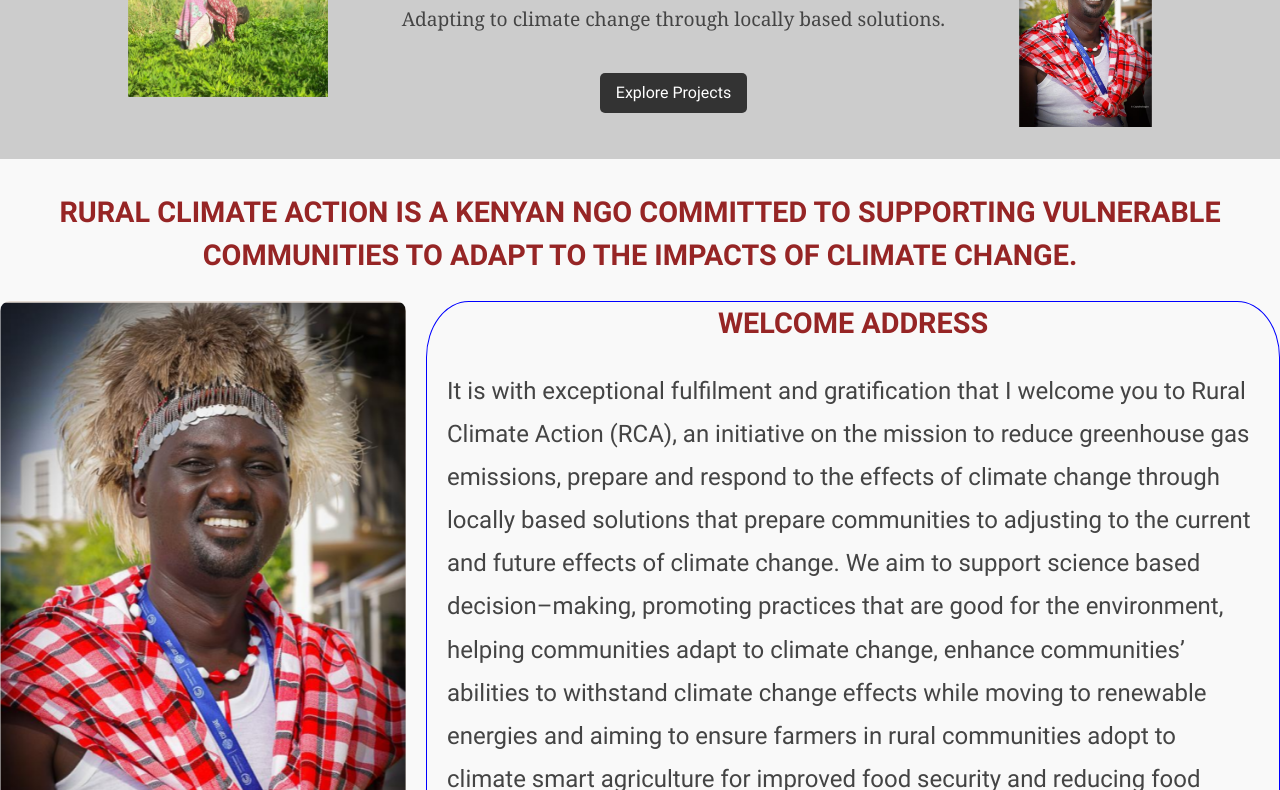
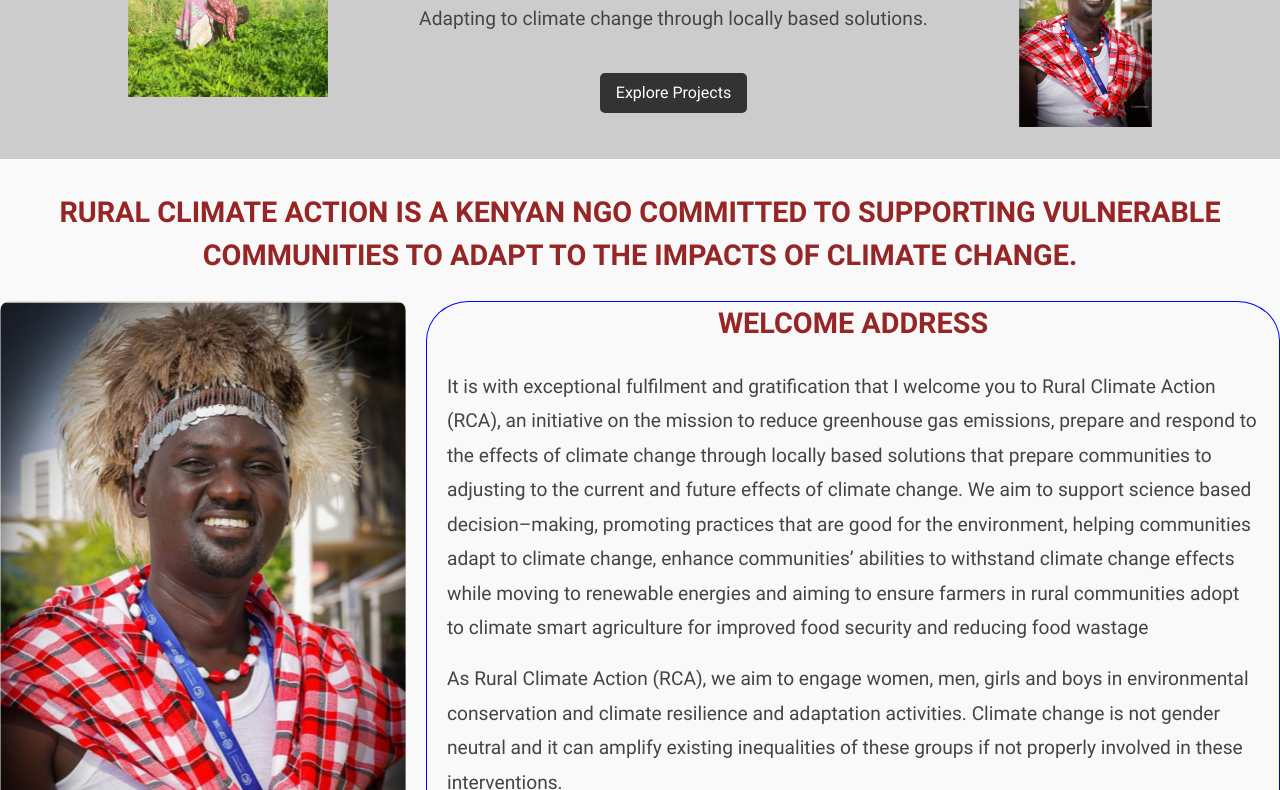
Before and after one commit to adanhazi/RCA, a plain HTML site: page index.html in a window 1280 px wide. Shown: the part 197-987 px from the top of the page. Drawn offline with Linux system fonts and the light colour scheme.

Commit message:
adding override

```diff
--- a/style.css
+++ b/style.css
@@ -8,14 +8,14 @@
 }
 
 html, body {
-    font-size: 16px; /* Ensures consistent font size across browsers */
+    font-size: 16px !important; /* Ensures consistent font size across browsers */
     line-height: 1.5; /* Set a baseline for readability */
     color: #333;
     background-color: #f4f4f4;
 }
 
 body {
-    font-family: 'Roboto', sans-serif; /* Set the global font */
+    font-family: 'Roboto', sans-serif !important; /* Set the global font */
 }
 
 /* Import Google Fonts */
@@ -46,16 +46,16 @@ body {
 
 /* Global Typography */
 h1, h2, h3, h4, h5, h6 {
-    font-family: 'Roboto', sans-serif;
+    font-family: 'Roboto', sans-serif !important;
     font-weight: 700;
     color: #333;
 }
 
 p {
-    font-size: 1.2rem;
+    font-size: 1.2rem !important;
     line-height: 1.5;
     color: #444;
-    font-family: 'Georgia', serif;
+    font-family: 'Roboto', serif !important;
 }
 
 a {
```
